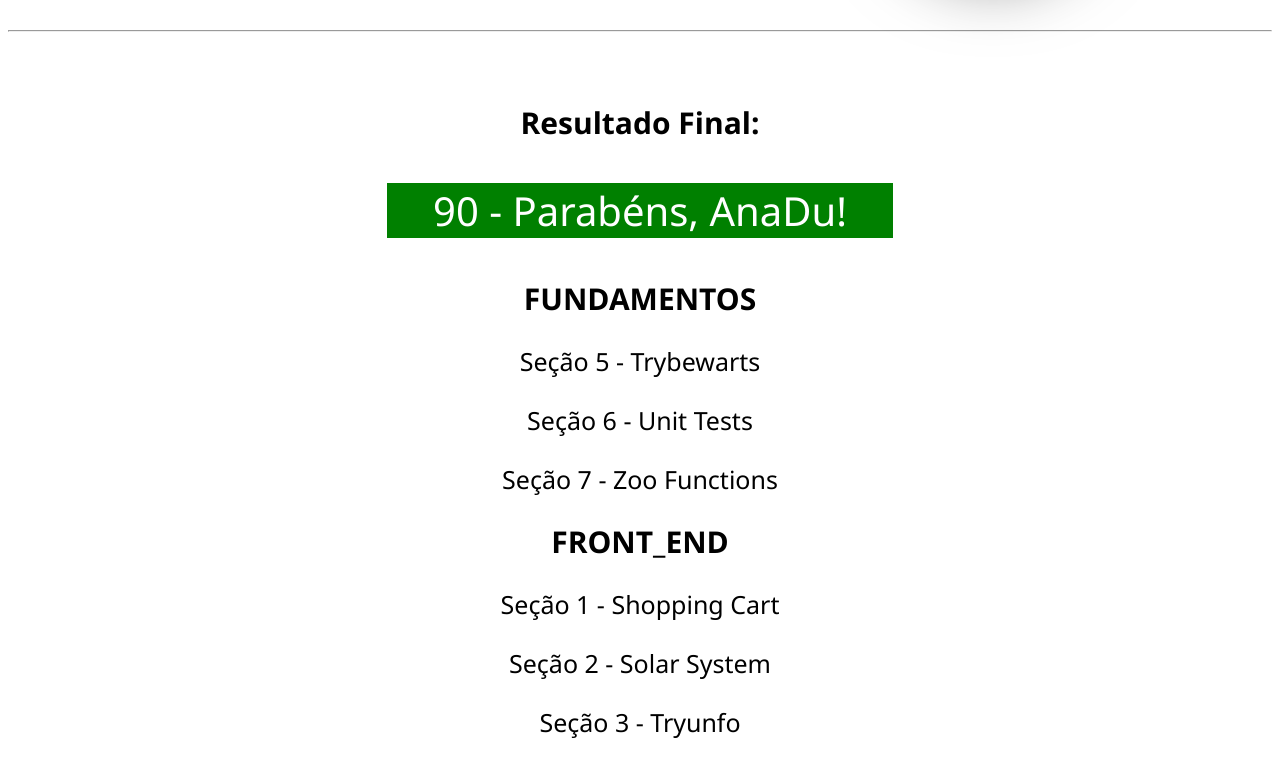
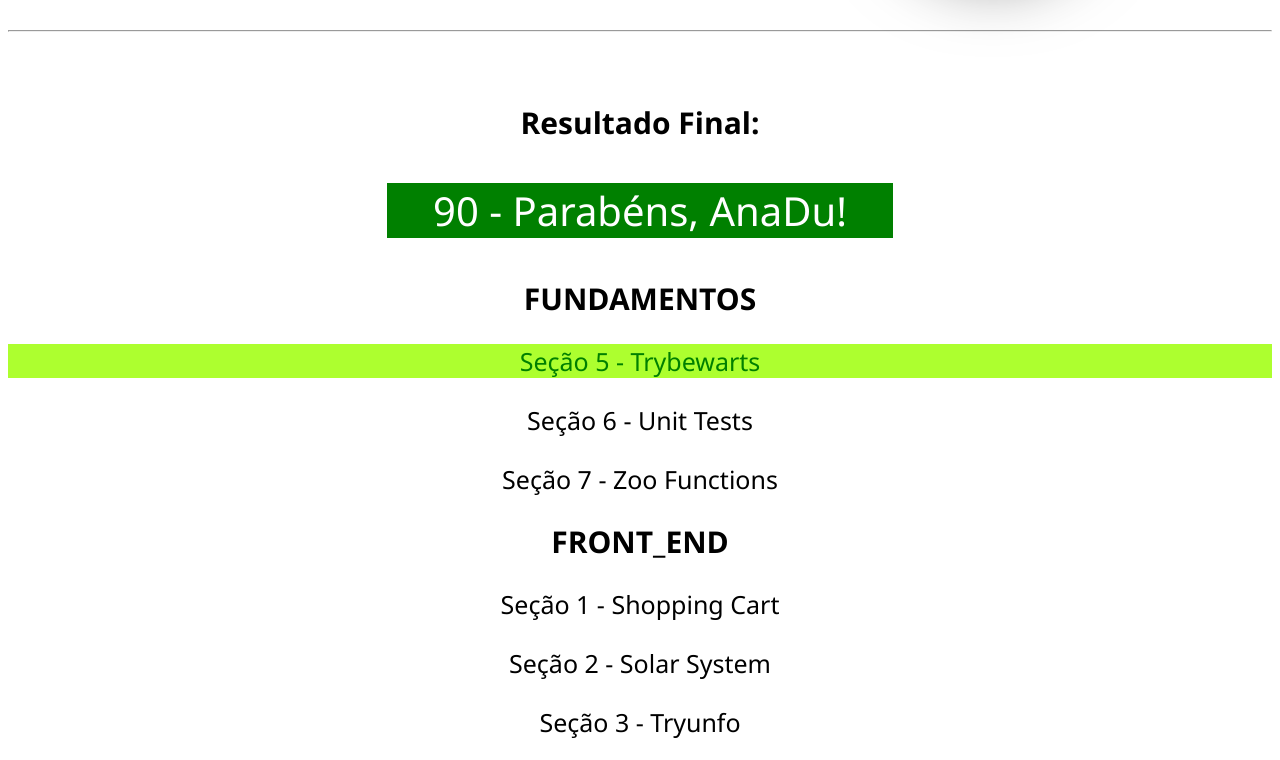
Before and after one commit to roddai/sd-035-live-lectures, a plain HTML site: page index.html in a window 1280 px wide. In both pictures the pointer is over the element 640 px from the left and 1004 px from the top of the page. Shown: the part 644-1404 px from the top of the page. Drawn offline with Linux system fonts and the light colour scheme.

Commit message:
parte 5 - adiciona efeito de background quando passa o mouse

```diff
--- a/script.js
+++ b/script.js
@@ -239,7 +239,6 @@ const verifyScore = () => {
 }
 
 const createProjectsList = () => {
-
   const arrayKeys = Object.keys(futureProjects);
 
   for (let initialIndex = 0; initialIndex < arrayKeys.length; initialIndex += 1) {
@@ -249,10 +248,11 @@ const createProjectsList = () => {
     newProjects.appendChild(newTitle);
 
     for (let index = 0; index < futureProjects[module].length; index += 1) {
-      const newParagraph = document.createElement('p');
       const element = futureProjects[module][index];
 
+      const newParagraph = document.createElement('p');
       newParagraph.innerText = `Seção ${element.secao} - ${element.project_name}`;
+      newParagraph.className = 'rodsEffect';
       newProjects.appendChild(newParagraph);
     }
   }
--- a/style.css
+++ b/style.css
@@ -61,3 +61,8 @@ img {
   text-align: center;
   margin-bottom: 300px;
 }
+
+.rodsEffect:hover {
+  background-color: greenyellow;
+  color: green;
+}
```
